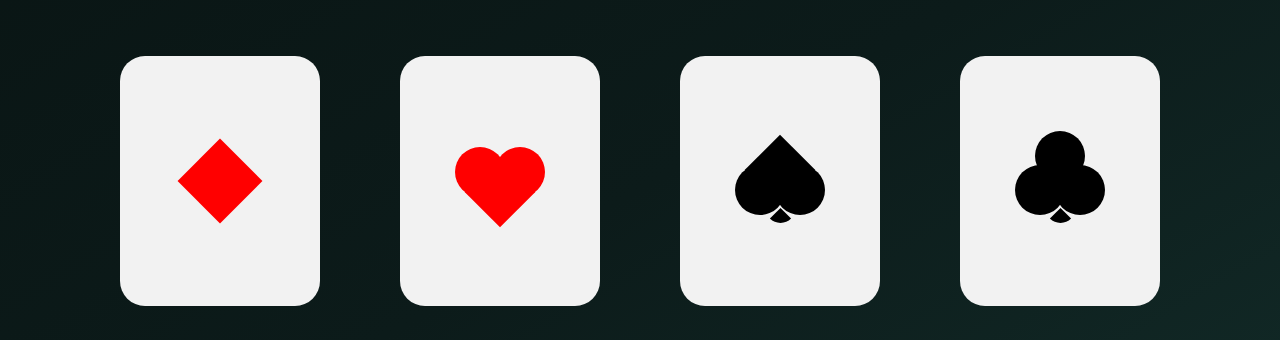
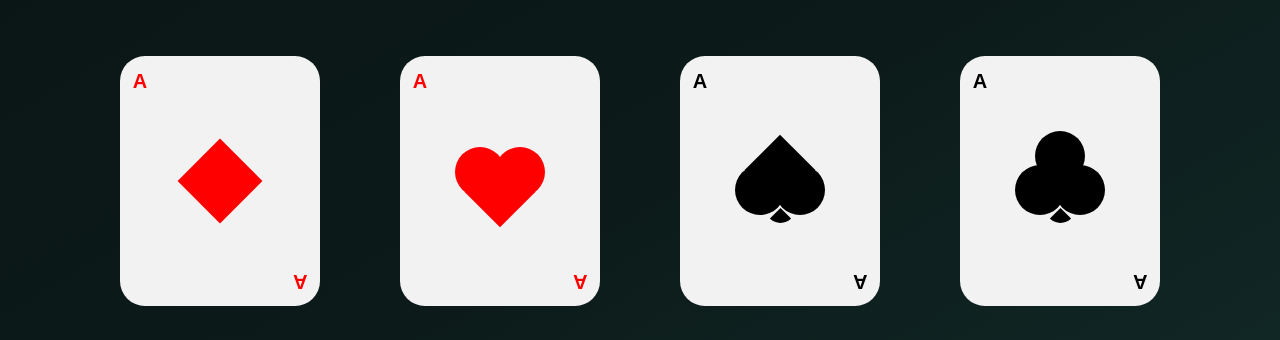
Before and after one commit to osunauni/curso-alcaravan-practice1_poker, a plain HTML site: page index.html in a window 1280 px wide. Shown: the part 218-558 px from the top of the page. Drawn offline with Linux system fonts and the light colour scheme.

Commit message:
'A' value addition in corners.Box Shadow effect on cards

```diff
--- a/index.html
+++ b/index.html
@@ -19,33 +19,41 @@
         <article class="cards-cont">
             <figure class="card">
                 <div class="shape">
+                    <p class="A A-top A-red">A</p>
                     <div class="diamond"></div>
+                    <p class="A A-bottom A-red">A</p>
                 </div>
             </figure>
 
             <figure class="card">
                 <div class="shape">
+                    <p class="A A-top A-red">A</p>
                     <div class="circle-heart-left"></div>
                     <div class="circle-heart-right"></div>
                     <div class="heart-bottom"></div>
+                    <p class="A A-bottom A-red">A</p>
                 </div>
             </figure>
 
             <figure class="card">
                 <div class="shape">
+                    <p class="A A-top">A</p>
                     <div class="circle-spade-left"></div>
                     <div class="circle-spade-right"></div>
                     <div class="spade-top"></div>
                     <div class="black-bottom"></div>
+                    <p class="A A-bottom">A</p>
                 </div>
             </figure>
 
             <figure class="card">
                 <div class="shape">
+                    <p class="A A-top">A</p>
                     <div class="circle-club-left"></div>
                     <div class="circle-club-right"></div>
                     <div class="club-top"></div>
                     <div class="black-bottom"></div>
+                    <p class="A A-bottom">A</p>
                 </div>
             </figure>
         </article>
--- a/style.css
+++ b/style.css
@@ -1,7 +1,3 @@
-:root {
-    --bg: #091413;
-}
-
 /* {
   outline: 3px solid blueviolet;
 }*/
@@ -63,12 +59,14 @@ img {
     height: 250px;
     background-color: #f2f2f2;
     border-radius: 25px;
+    box-shadow: none;
     transition: 0.3s ease;
 }
 
 .card:hover {
     background-color: white;
     transform: scale(1.1);
+    box-shadow: 3px 5px 20px #41987b;
 }
 
 .shape {
@@ -85,6 +83,28 @@ img {
 
 .shape:hover {
     background-color: white;
+}
+
+.A {
+    position: absolute;
+    font-family: Arial, Helvetica, sans-serif;
+    font-weight: bold;
+    font-size: 20px;
+}
+
+.A-top {
+    margin-left: -160px;
+    margin-top: -180px;
+}
+
+.A-bottom {
+    rotate: 180deg;
+    margin-right: -160px;
+    margin-bottom: -180px;
+}
+
+.A-red {
+    color: red;
 }
 
 /* DIAMOND */
```
